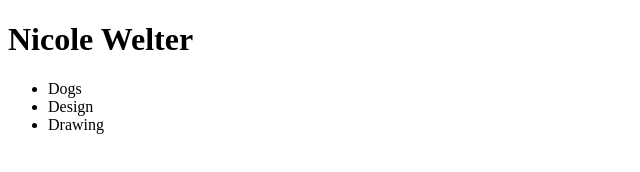
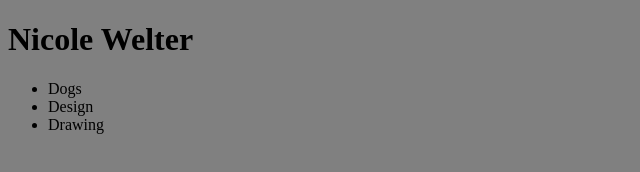
Before and after one commit to nicolewelter/nicolewelter97.github.io, a plain HTML site: page index.html in a window 1280 px wide. Shown: the whole page, without its empty margins (0-640 px from the left). Drawn offline with Linux system fonts and the light colour scheme.

Commit message:
New Background Color
Grey color change!

```diff
--- /dev/null
+++ b/css/styles.css
@@ -0,0 +1,3 @@
+body {
+    background: grey;
+}
--- a/index.html
+++ b/index.html
@@ -5,6 +5,7 @@
     <meta name="viewport" content="width=device-width, initial-scale=1.0">
     <meta http-equiv="X-UA-Compatible" content="ie=edge">
     <title>Nicole Welter</title>
+    <link rel="stylesheet" href="css/styles.css">
 </head>
 <body>
     <h1>Nicole Welter</h1>
```
